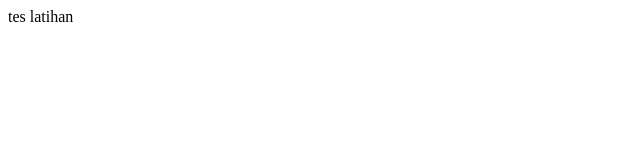
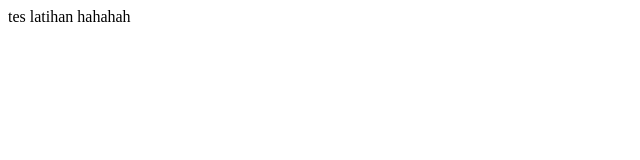
Before and after one commit to yudi33/botwa, a plain HTML site: page index.html in a window 1280 px wide. Shown: the full height of the page, 0-640 px from the left. Drawn offline with Linux system fonts and the light colour scheme.

Commit message:
latihan11

```diff
--- a/index.html
+++ b/index.html
@@ -1,5 +1,5 @@
 <html>
 
-<p> tes latihan </p>
+<p> tes latihan hahahah </p>
 
  </html>
```
